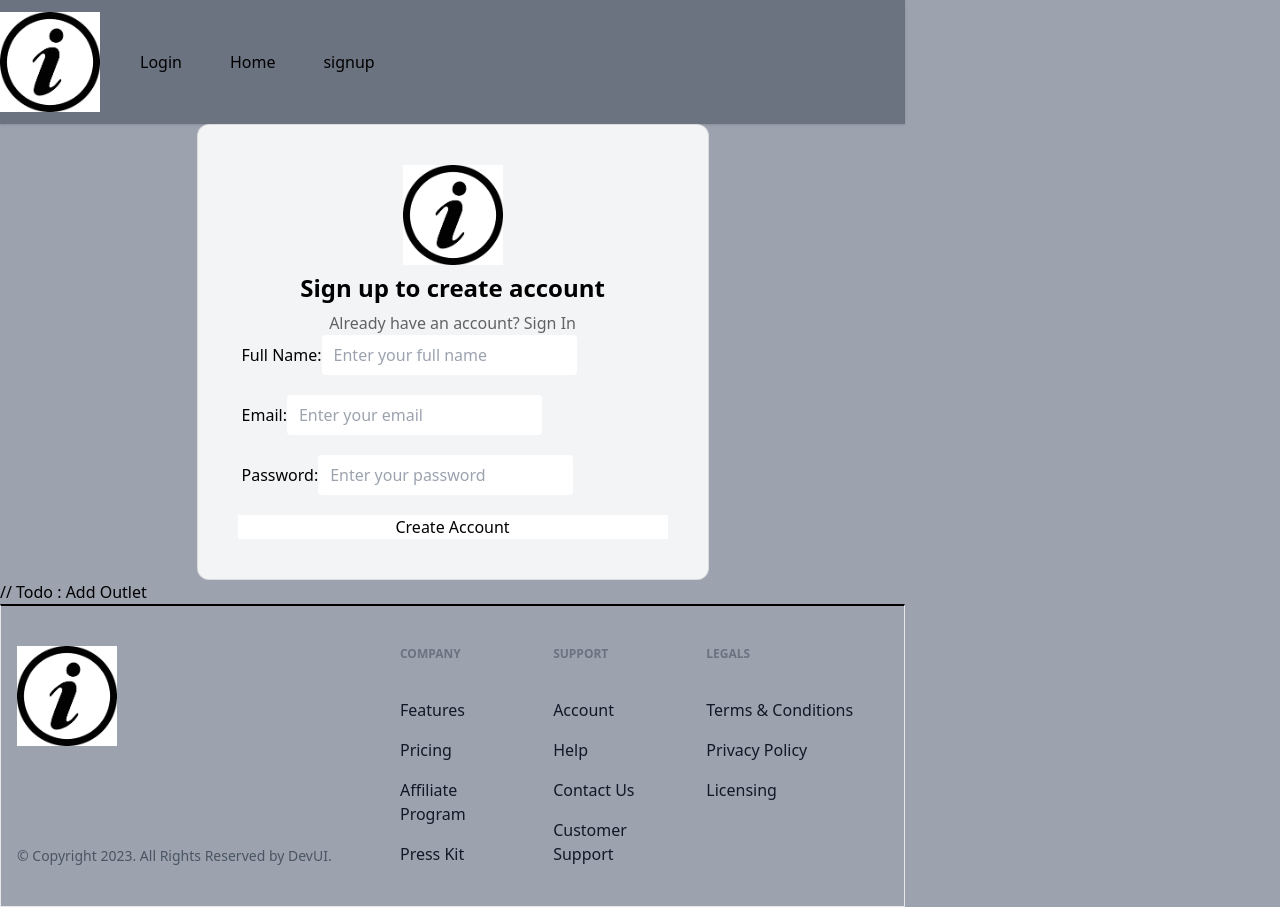
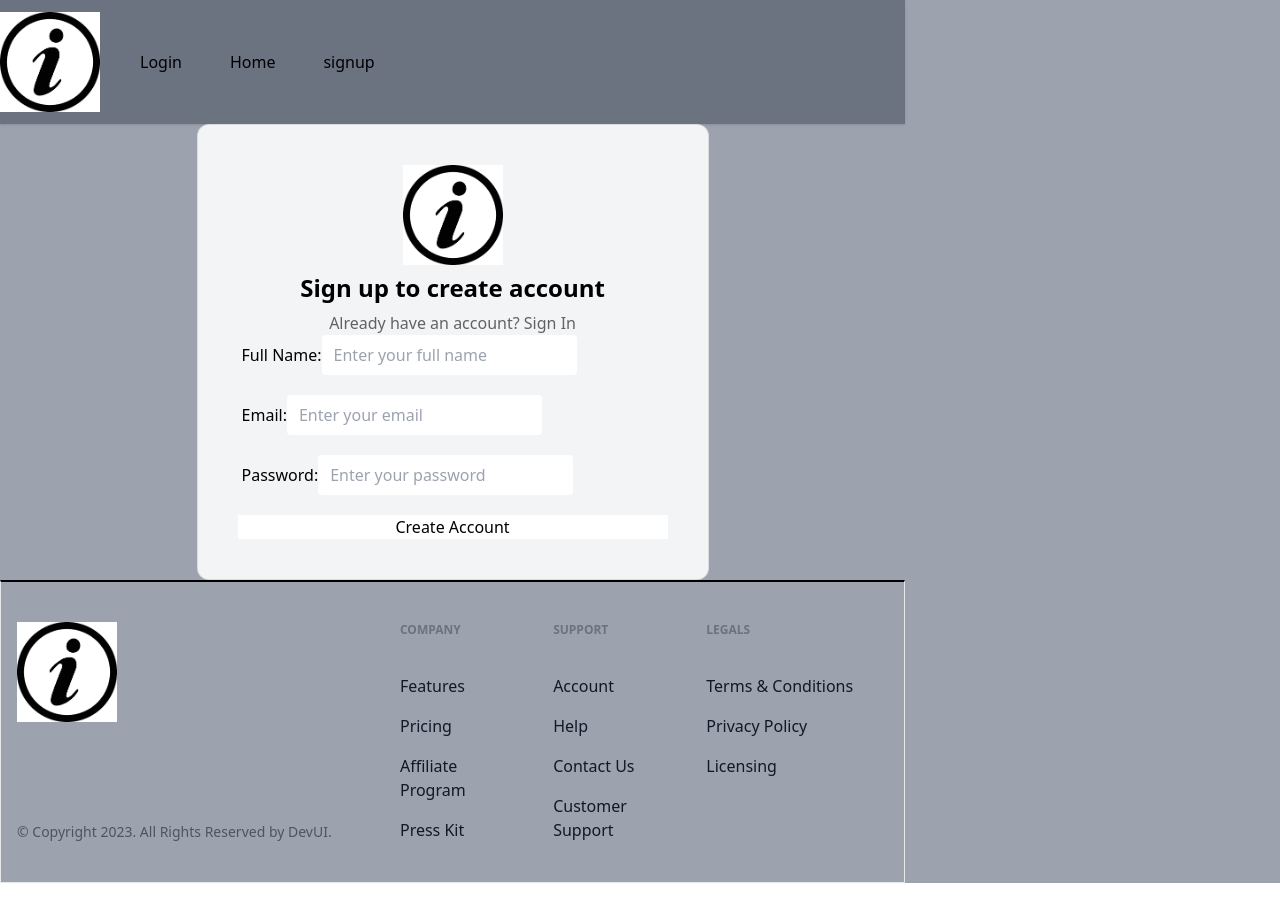
Before and after one commit to RaffayScriptSlinger/React-Mega-Project, a React (Vite) app: page /SignUp in a window 1280 px wide. After the commit the page ends 883 px from the top, so only its background shows below. Built offline with nearby package versions, Linux system fonts and the light colour scheme; no server answers.

Commit message:
Updated App.jsx

```diff
--- a/src/App.jsx
+++ b/src/App.jsx
@@ -33,7 +33,7 @@ function App() {
       <Header />
       <Outlet/>
       {/* Outlet Here */}
-      // Todo : Add Outlet
+      {/* // Todo : Add Outlet */}
       <Footer />
     </main>
 
--- a/src/components/pages/Home.jsx
+++ b/src/components/pages/Home.jsx
@@ -4,7 +4,7 @@ import appwriteService from '../../appwrite/databaseConfig'
 import { useNavigate } from 'react-router-dom'
 
 function Home() {
-    const Navigate = useNavigate()
+
     const [post, setPost] = useState([])
 
     useEffect(() => {
```
